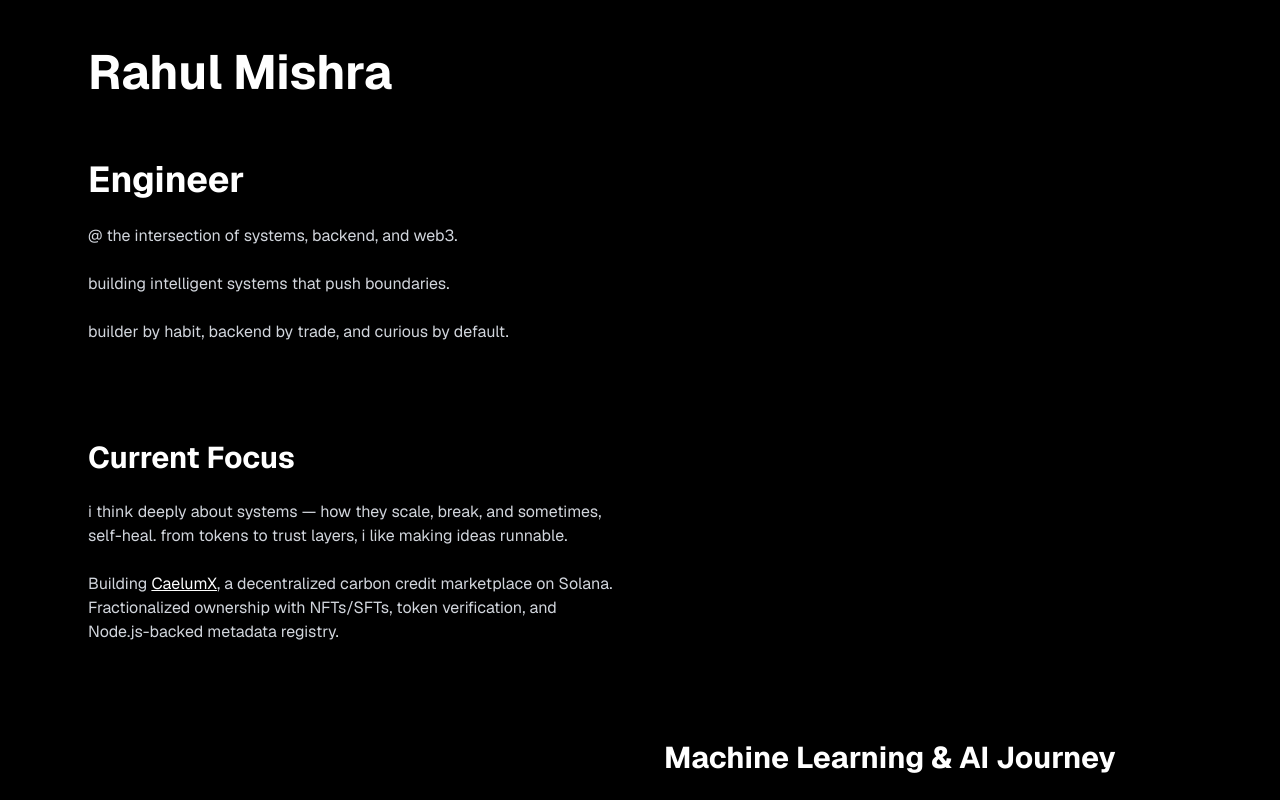
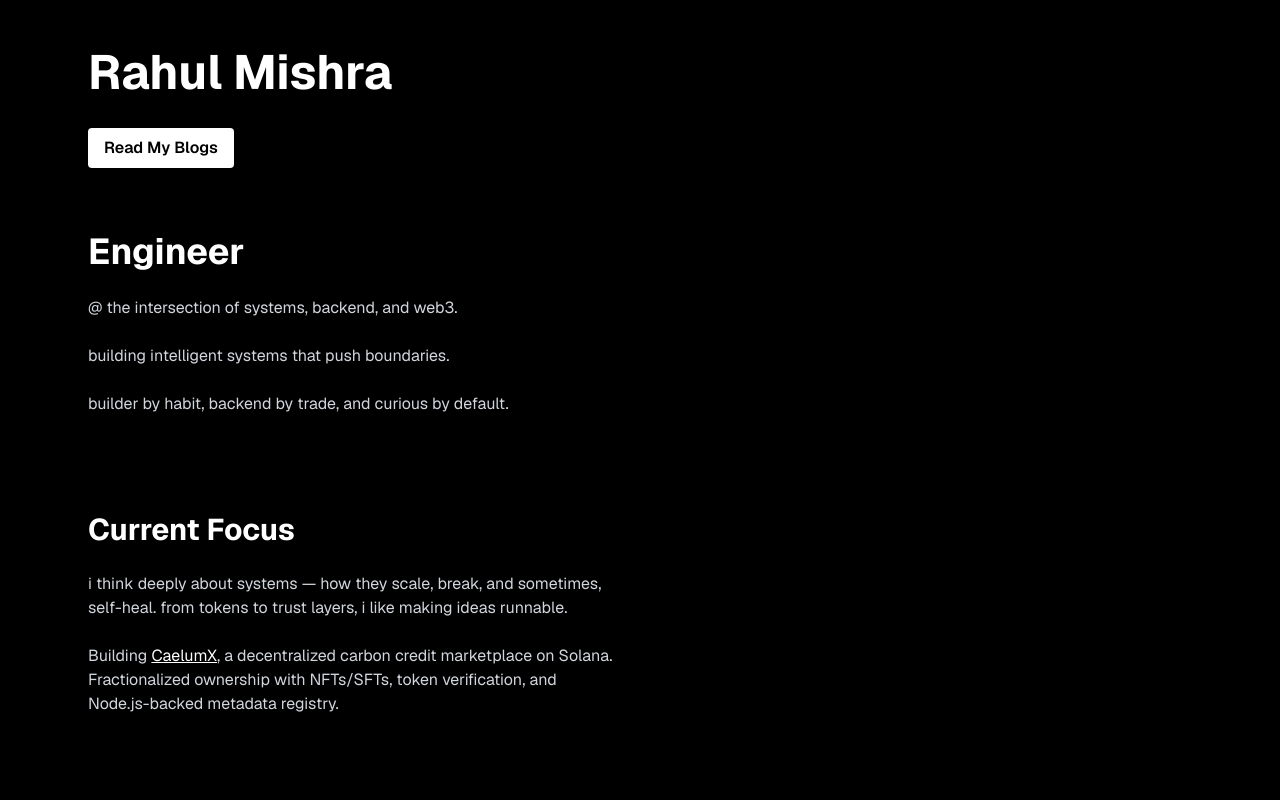
Before and after one commit to Artimus100/rhulam, a Next.js app: page / in a window 1280 px wide. Shown: the top 800 px of the page. Built offline with nearby package versions, Linux system fonts and the light colour scheme.

Commit message:
addedButton

```diff
--- a/src/app/page.tsx
+++ b/src/app/page.tsx
@@ -1,6 +1,7 @@
 "use client";
 import { ThemeProvider } from './components/ThemeProvider';
 import { Github, Linkedin, Mail, Twitter, Home, FileText, ExternalLink } from 'lucide-react';
+import Link from 'next/link';
 
 function App() {
   return (
@@ -12,6 +13,11 @@ function App() {
           {/* Header Section */}
           <header className="mb-16">
             <h1 className="text-4xl md:text-5xl font-bold text-white mb-4">Rahul Mishra</h1>
+    <Link href="/blogs">
+      <button className="mt-4 px-4 py-2 bg-white text-black font-semibold rounded hover:bg-gray-200 transition">
+        Read My Blogs
+      </button>
+    </Link>
           </header>
 
           {/* Two Column Layout for Main Content */}
```
